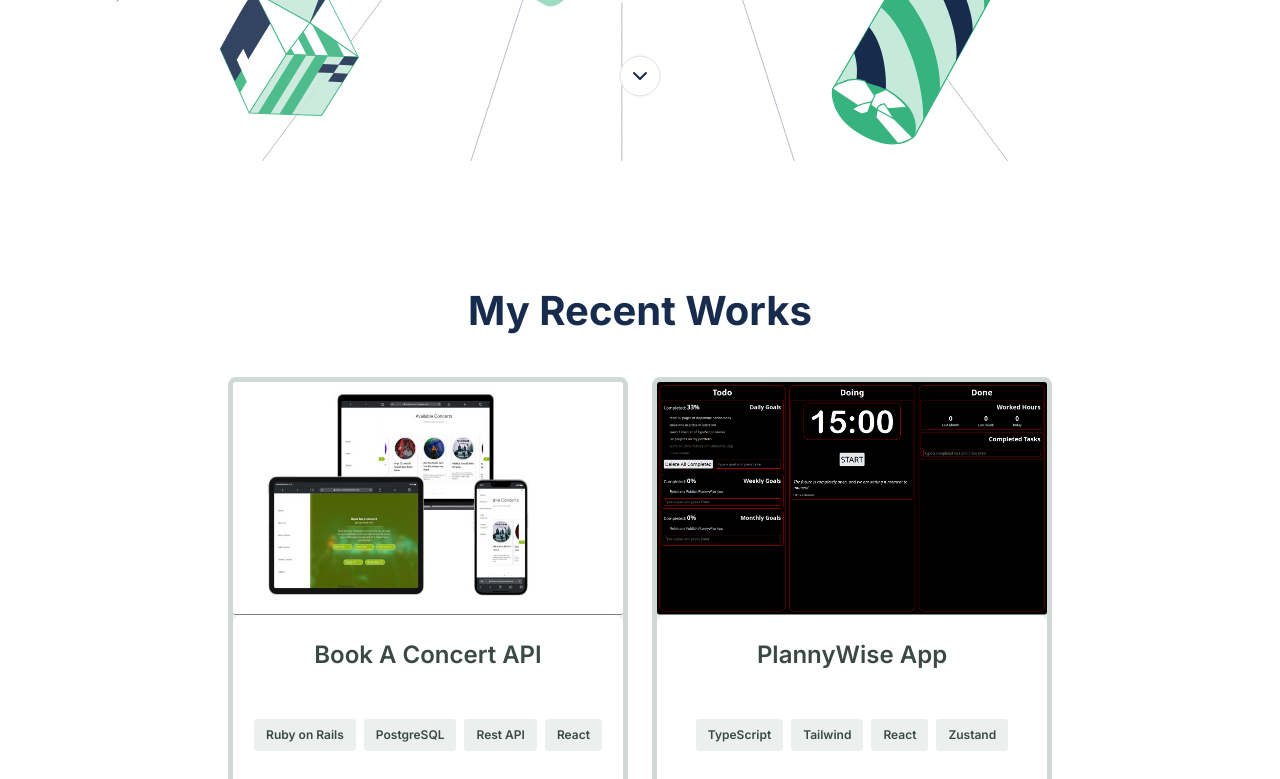
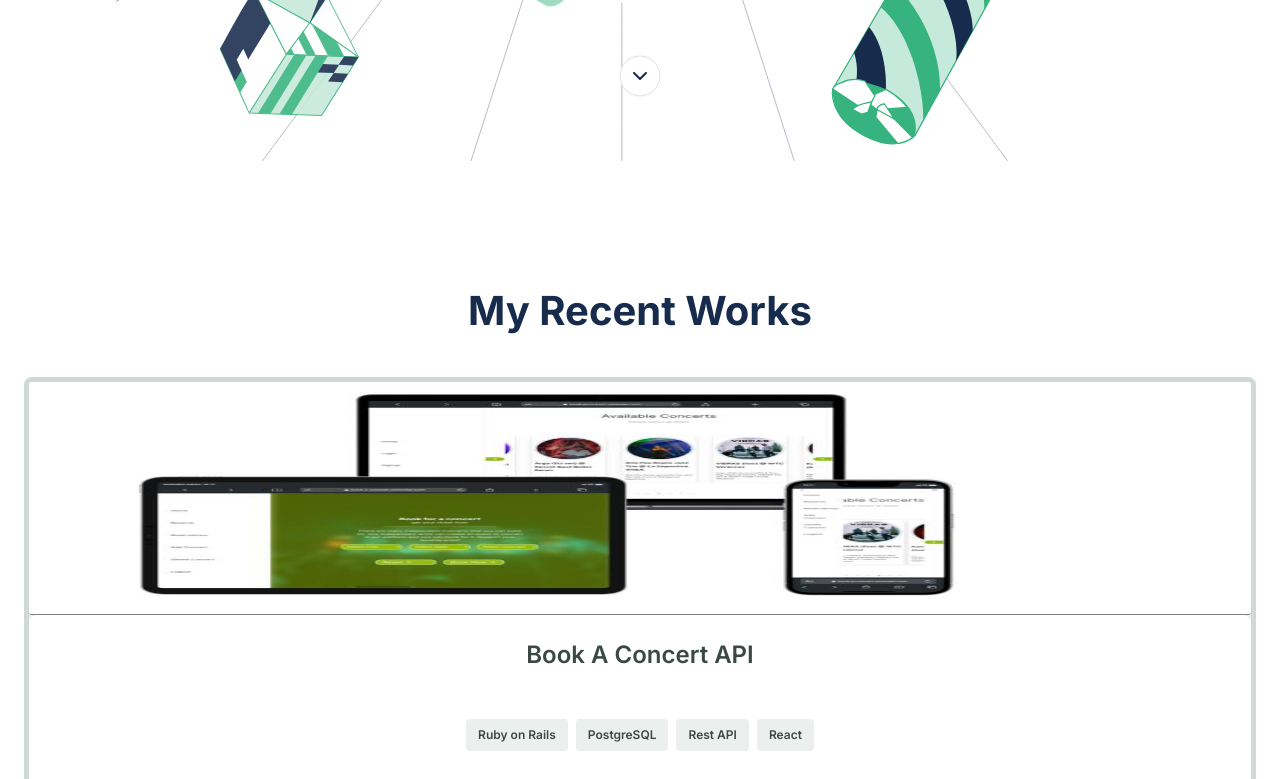
Before and after one commit to danifromecuador/portfolio, a website: page index.html in a window 1280 px wide. Shown: the part 521-1300 px from the top of the page. Drawn offline with Linux system fonts and the light colour scheme.

Commit message:
Adjust the width of main section in mobile layout

```diff
--- a/index.html
+++ b/index.html
@@ -307,7 +307,7 @@
       </ul>
     </footer>
   </section>
-  <script src="script.js"></script>
+  <!-- <script src="script.js"></script> -->
 
 </body>
 
--- a/style.css
+++ b/style.css
@@ -8,7 +8,8 @@
   font-family: Inter, sans-serif;
 }
 
-body {
+html, body {
+  width: 100%;
   display: flex;
   justify-content: center;
   align-items: center;
@@ -32,6 +33,14 @@
 
 .toolbar-desktop {
   display: none;
+}
+
+.main {
+  width: 100%;
+}
+
+.main .recent-works .card-work-row .card {
+  width: 100%;
 }
 
 /* JS DOM manipulation //////////////////////////////////// */
```
